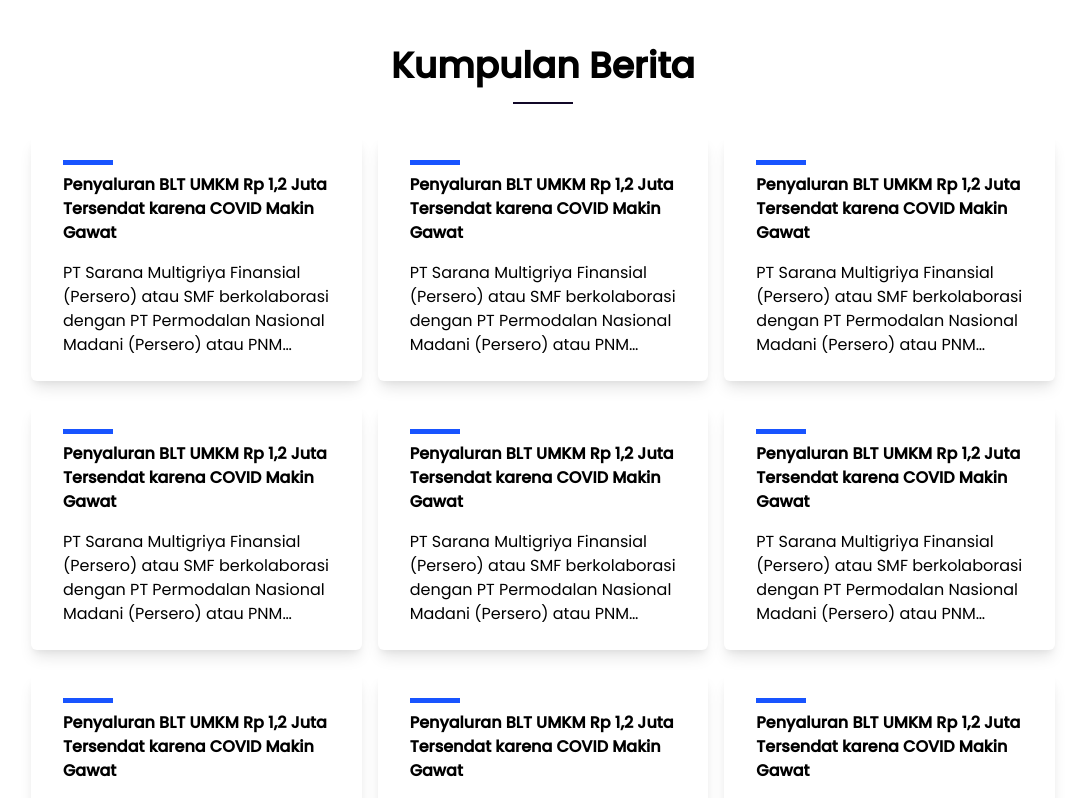
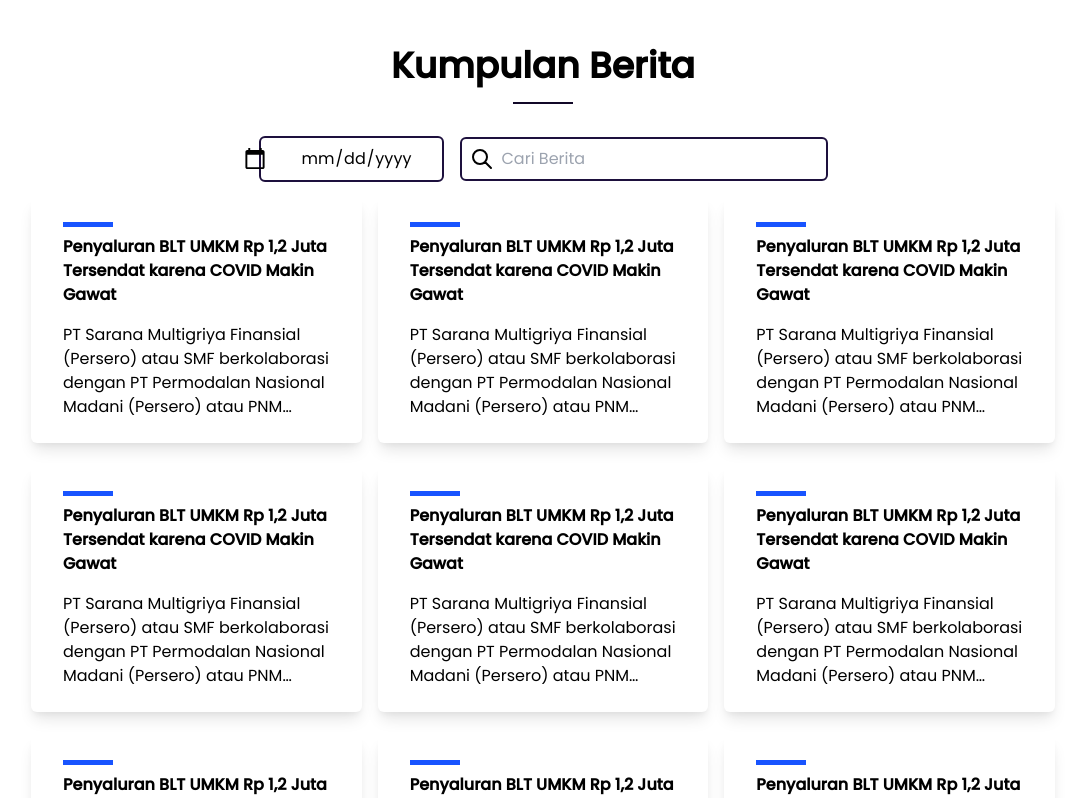
Before and after one commit to alfonsus20/gudity-gemastik-frontend, a React (Create React App) app: page /berita in a window 1280 px wide. Shown: the part 802-1600 px from the top of the page, without its empty margins (97-1182 px from the left). Built offline with nearby package versions, Linux system fonts and the light colour scheme.

Commit message:
feat: add input field component

```diff
--- a/package.json
+++ b/package.json
@@ -13,6 +13,7 @@
     "@types/react-dom": "^17.0.0",
     "framer-motion": "^4.1.17",
     "react": "^17.0.2",
+    "react-datepicker": "^4.1.1",
     "react-dom": "^17.0.2",
     "react-redux": "^7.2.4",
     "react-router-dom": "^5.2.0",
@@ -48,6 +49,7 @@
     ]
   },
   "devDependencies": {
+    "@types/react-datepicker": "^4.1.2",
     "@types/react-redux": "^7.1.16",
     "@types/react-router-dom": "^5.1.7",
     "@types/redux": "^3.6.0",
--- /dev/null
+++ b/src/components/InputField.tsx
@@ -0,0 +1,32 @@
+import React from "react";
+
+type InputProps = {
+  type: string;
+  icon?: React.ReactNode;
+  placeholder?: string;
+  value: any;
+  onChange(): void;
+};
+
+const InputField = ({
+  type,
+  icon,
+  placeholder,
+  value,
+  onChange,
+}: InputProps) => {
+  return (
+    <div className="flex flex-row border-2 border-violet p-2 rounded-md relative">
+      {icon && <span className="mr-2">{icon}</span>}
+      <input
+        type={type}
+        value={value}
+        onChange={onChange}
+        placeholder={placeholder}
+        className={`outline-none ${type === "date" && "date pl-8"} `}
+      />
+    </div>
+  );
+};
+
+export default InputField;
--- a/src/components/Navbar.tsx
+++ b/src/components/Navbar.tsx
@@ -1,15 +1,17 @@
 import React from "react";
 import { Link } from "react-router-dom";
 import { motion } from "framer-motion";
-import { useDispatch } from "react-redux";
-import { Dispatch } from "react";
-import { QuickStartDispatchTypes } from "../store/constants/quickStartConstants";
+// import { useDispatch } from "react-redux";
+// import { Dispatch } from "react";
+// import { QuickStartDispatchTypes } from "../store/constants/quickStartConstants";
+import QuickAccess from "./quick-access/QuickAccess";
 
 const Navbar = () => {
   const [searchOpen, setSearchOpen] = React.useState<boolean>(false);
   const [isBackgroundBlack, setIsBackgroundBlack] =
     React.useState<boolean>(false);
-  const dispatch: Dispatch<QuickStartDispatchTypes> = useDispatch();
+  const [quickAccessShown, showQuickAccess] = React.useState<boolean>(false);
+  // const dispatch: Dispatch<QuickStartDispatchTypes> = useDispatch();
 
   const searchInputVariants = {
     closed: {
@@ -49,12 +51,13 @@ const Navbar = () => {
 
   return (
     <motion.div
-      className="flex flex-row fixed w-full z-20 px-12 py-8"
+      className="flex flex-row fixed w-full z-20 px-12 py-6"
       variants={backgroundVariants}
       initial="hidden"
       animate={isBackgroundBlack ? "shown" : "hidden"}
       transition={{ duration: 0.5 }}
     >
+      <QuickAccess showQuickAccess={showQuickAccess} shown={quickAccessShown} />
       <div className="w-20 flex-shrink-0 text-white my-auto">LOGO</div>
       <div className="flex-auto flex flex-row justify-end gap-x-4">
         <div className="flex flex-row gap-x-2 items-center justify-end">
@@ -89,7 +92,7 @@ const Navbar = () => {
         <button
           className="flex flex-row text-white items-center gap-x-2 "
           id="quickAccessButton"
-          onClick={() => dispatch({ type: "SHOW_QUICKSTART" })}
+          onClick={() => showQuickAccess(true)}
         >
           <span className="text-xs neon-text">
             Akses
--- a/src/components/quick-access/QuickAccess.tsx
+++ b/src/components/quick-access/QuickAccess.tsx
@@ -1,24 +1,30 @@
 import React from "react";
 import { motion } from "framer-motion";
-import { Dispatch } from "redux";
+// import { Dispatch } from "redux";
 import { QUICK_ACCESS_FEATURES } from "../../utils/constants";
 import QuickAccessCard from "./QuickAccessCard";
-import { useDispatch, useSelector } from "react-redux";
-import { RootState } from "../../store";
+// import { useDispatch, useSelector } from "react-redux";
+// import { RootState } from "../../store";
 import Underline from "../Underline";
-import {
-  HIDE_QUICKSTART,
-  QuickStartDispatchTypes,
-} from "../../store/constants/quickStartConstants";
+// import {
+//   HIDE_QUICKSTART,
+//   QuickStartDispatchTypes,
+// } from "../../store/constants/quickStartConstants";
 
-const QuickAccess = () => {
-  const dispatch: Dispatch<QuickStartDispatchTypes> = useDispatch();
-  const { shown } = useSelector((state: RootState) => state.quickStart);
+type QuickAccessProps = {
+  shown: boolean;
+  showQuickAccess: (shown: boolean) => void;
+};
+
+const QuickAccess = ({ shown, showQuickAccess }: QuickAccessProps) => {
+  // const dispatch: Dispatch<QuickStartDispatchTypes> = useDispatch();
+  // const { shown } = useSelector((state: RootState) => state.quickStart);
 
   const variants = {
     shown: {
       maxHeight: "auto",
       top: 0,
+      overflow : 'auto'
     },
     hidden: {
       maxHeight: 0,
@@ -37,15 +43,15 @@ const QuickAccess = () => {
     >
       <div className="relative my-auto w-full max-w-7xl mx-auto pb-12">
         <div className="relative">
-          <div className='mb-8'>
+          <div className="mb-8">
             <h2 className="text-4xl font-medium text-center mt-16 mb-3">
               AKSES CEPAT
             </h2>
-            <Underline backgroundColor="#fff" width={60} height={2} center/>
+            <Underline backgroundColor="#fff" width={60} height={2} center />
           </div>
           <button
             className="absolute right-0 top-0"
-            onClick={() => dispatch({ type: HIDE_QUICKSTART })}
+            onClick={ () => showQuickAccess(false)}
           >
             <svg
               xmlns="http://www.w3.org/2000/svg"
--- a/src/components/quick-access/QuickAccessCard.tsx
+++ b/src/components/quick-access/QuickAccessCard.tsx
@@ -1,6 +1,6 @@
 import React from "react";
 import { Link } from "react-router-dom";
-import { QuickAccessFeature } from "../../utils/types";
+import { QuickAccessFeature } from "../../../types";
 
 const QuickAccessCard = ({
   title,
--- a/src/screens/Home.tsx
+++ b/src/screens/Home.tsx
@@ -1,12 +1,10 @@
 import React from "react";
 import Button from "../components/Button";
 import NewsCard from "../components/NewsCard";
-import QuickAccess from "../components/quick-access/QuickAccess";
 
 const Home = () => {
   return (
     <div>
-      <QuickAccess />
       <div className="min-h-screen relative">
         <video
           src="assets/videos/video.mp4"
--- a/src/screens/News.tsx
+++ b/src/screens/News.tsx
@@ -2,6 +2,7 @@ import React from "react";
 import Underline from "../components/Underline";
 import NewsCard from "../components/NewsCard";
 import Button from "../components/Button";
+import InputField from "../components/InputField";
 
 const News = () => {
   return (
@@ -32,9 +33,39 @@ const News = () => {
             </h2>
             <Underline backgroundColor="#110828" center />
           </div>
+          <div className="flex flex-row justify-center items-center space-x-4 mb-4">
+            <InputField
+              type="date"
+              onChange={() => console.log("object")}
+              value=""
+            />
+            <InputField
+              type="text"
+              onChange={() => console.log("object")}
+              value=""
+              placeholder='Cari Berita'
+              icon={
+                <svg
+                  xmlns="http://www.w3.org/2000/svg"
+                  className="h-6 w-6"
+                  fill="none"
+                  viewBox="0 0 24 24"
+                  stroke="currentColor"
+                >
+                  <path
+                    strokeLinecap="round"
+                    strokeLinejoin="round"
+                    strokeWidth={2}
+                    d="M21 21l-6-6m2-5a7 7 0 11-14 0 7 7 0 0114 0z"
+                  />
+                </svg>
+              }
+            />
+          </div>
           <div className="grid grid-cols-3 max-w-screen-lg mx-auto gap-x-4 gap-y-6 mb-8">
-            {[...Array(9)].map((_) => (
+            {[...Array(9)].map((_, i) => (
               <NewsCard
+                key={i}
                 title="Penyaluran BLT UMKM Rp 1,2 Juta Tersendat karena COVID Makin Gawat"
                 content="PT Sarana Multigriya Finansial (Persero) atau SMF berkolaborasi dengan PT Permodalan Nasional Madani (Persero) atau PNM meluncurkan program pembiayaan renovasi rumah yang juga digunakan untuk tempat usaha atau mendukung UMKM."
                 colspan={1}
--- a/src/styles/index.css
+++ b/src/styles/index.css
@@ -1,9 +1,8 @@
 @import "./tailwind.css";
-@import url('https://fonts.googleapis.com/css2?family=Poppins:ital,wght@0,300;0,400;0,500;1,600&display=swap');
+@import url("https://fonts.googleapis.com/css2?family=Poppins:ital,wght@0,300;0,400;0,500;1,600&display=swap");
 
-
-:root{
-  --blue-primary : '#1854FF'
+:root {
+  --blue-primary: "#1854FF";
 }
 
 * {
@@ -48,3 +47,16 @@ body {
     0 0 10px rgba(256, 256, 256, 0.5), 0 0 16px rgba(256, 256, 256, 0.5);
   filter: drop-shadow(0 0 10px rgba(256, 256, 256, 0.9));
 }
+
+.date::-webkit-calendar-picker-indicator {
+  position: absolute;
+  left: -1.2rem;
+  width: 1.5rem;
+  height: 1.5rem;
+  opacity: 1;
+  z-index : 20;
+}
+/*
+input::placeholder{
+  text-align: center;
+} */
--- a/src/utils/constants.ts
+++ b/src/utils/constants.ts
@@ -1,4 +1,4 @@
-import { QuickAccessFeature } from "./types";
+import { QuickAccessFeature } from "../../types";
 
 export const QUICK_ACCESS_FEATURES: QuickAccessFeature[] = [
   {
--- a/tsconfig.json
+++ b/tsconfig.json
@@ -23,5 +23,5 @@
   "include": [
     "src",
     "type.d.ts"
-  ]
+, "types.d.ts"  ]
 }
--- a/src/utils/types.d.ts
+++ b/types.d.ts
@@ -4,3 +4,6 @@ export type QuickAccessFeature = {
   colspan: 1 | 2 | 3;
   path : string;
 };
+
+
+declare module 'react-datepicker'
```
Also changed, not shown: 1 other file (tests, documents, lock files or other folders).
